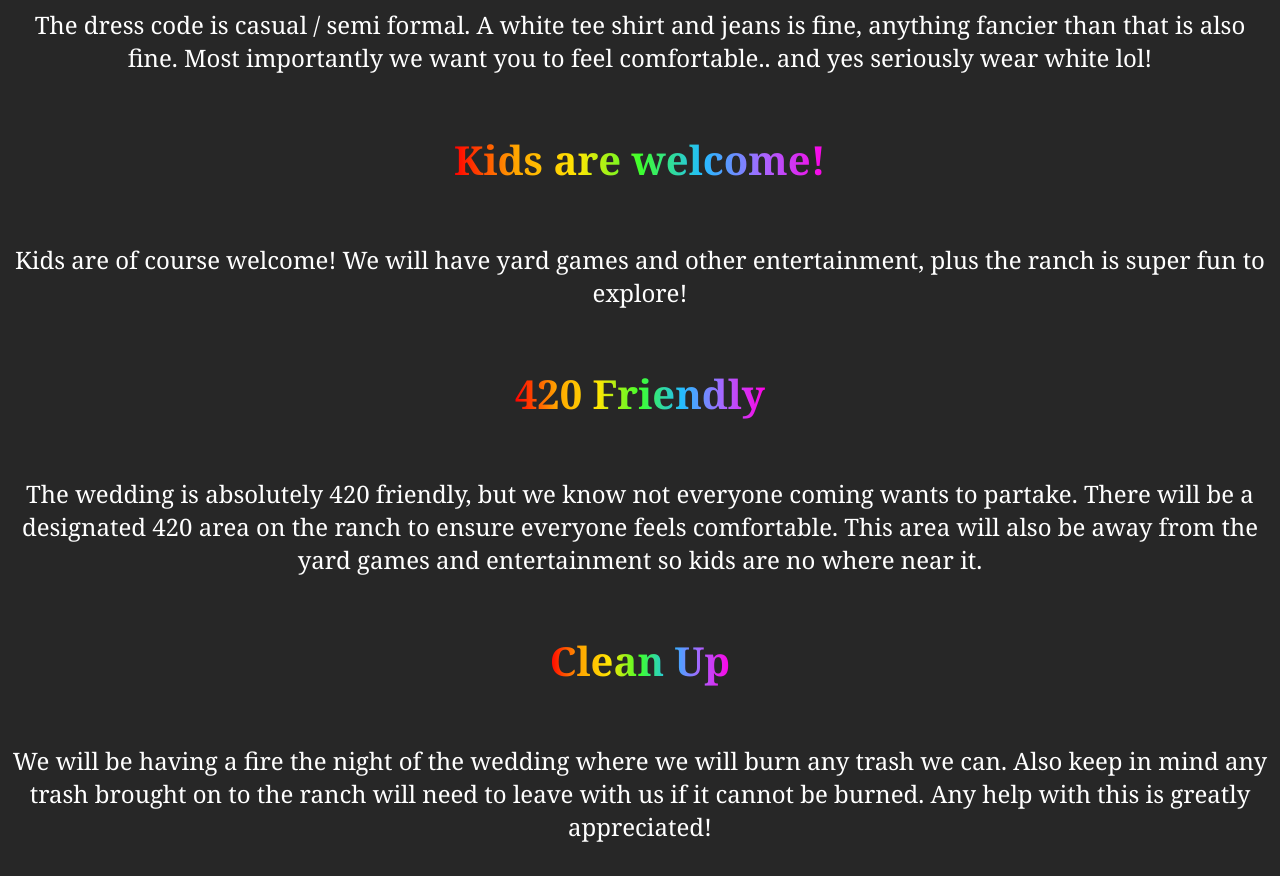
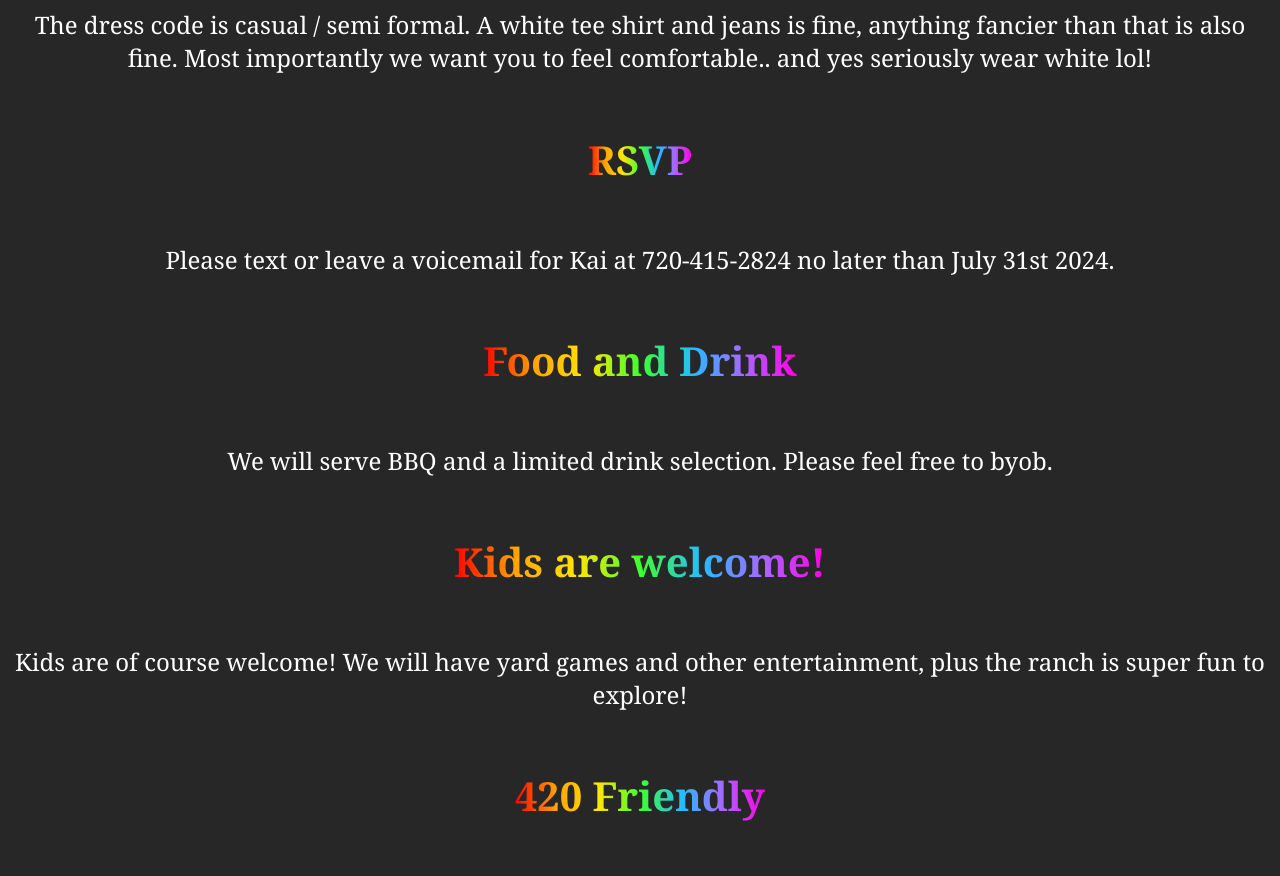
Before and after one commit to Madi-hippo/Madi-Liam-Wedding, a plain HTML site: page index.html in a window 1280 px wide. Shown: the part 1100-1976 px from the top of the page. Drawn offline with Linux system fonts and the light colour scheme.

Commit message:
Update index.html

```diff
--- a/index.html
+++ b/index.html
@@ -27,6 +27,17 @@
     </div>
 
 <div>
+    <h2>RSVP</h2>
+    <p>Please text or leave a voicemail for Kai at 720-415-2824 no later than July 31st 2024.</p>
+</div>
+
+ <div>
+    <h2>Food and Drink</h2>
+    <p>We will serve BBQ and a limited drink selection. Please feel free to byob.</p>
+</div>
+
+
+<div>
     <h2>Kids are welcome!</h2>
     <p>Kids are of course welcome! We will have yard games and other entertainment, plus the ranch is super fun to explore!</p>
 </div>
```
